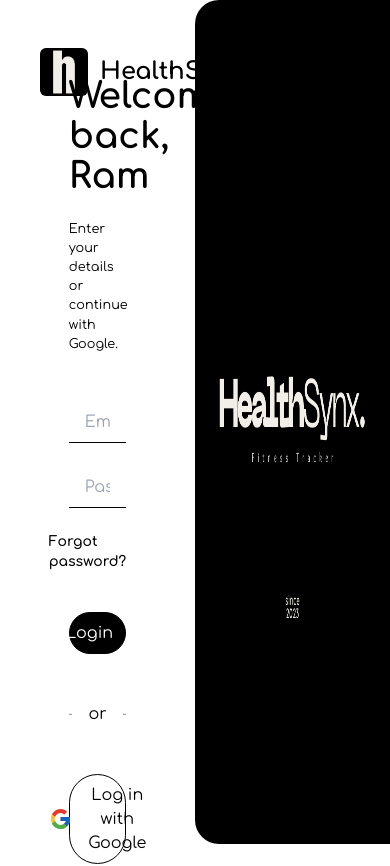
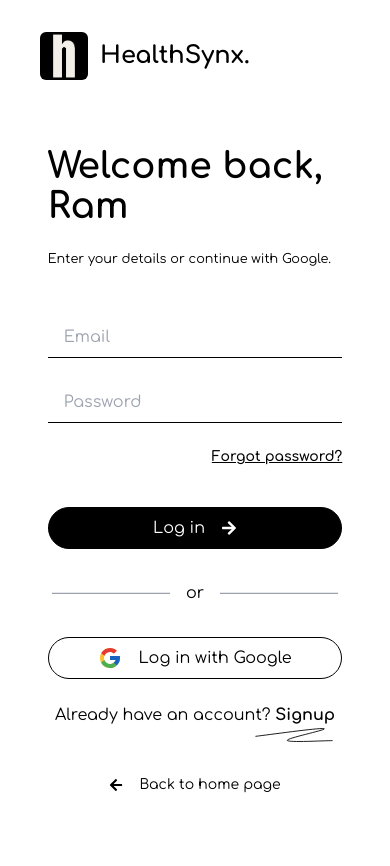
Before and after one commit to adityaj07/healthsynx, a React (Vite) app: page /login in a window 390 px wide. Shown: the top 866 px of the page. After the commit the page ends 844 px from the top, so only its background shows below. Built offline with nearby package versions, Linux system fonts and the light colour scheme.

Commit message:
update: Auth pages made responsive

```diff
--- a/src/pages/Forgotpassword.jsx
+++ b/src/pages/Forgotpassword.jsx
@@ -2,14 +2,16 @@
 import { Link } from "react-router-dom";
 import logo1 from "../assets/2.png";
 import logo from "../assets/HealthSynx.png";
-import line from "../assets/line.svg";
-import { FaArrowRight, FaArrowLeft } from "react-icons/fa";
+import line from "../assets/line.svg"
+import google from "../assets/google.svg"
+import { FaArrowRight, FaArrowLeft} from "react-icons/fa";
+
 
 const Forgotpassword = () => {
   return (
     <div className="w-screen h-screen">
-      <div className="grid grid-cols-2 ">
-        <div className="left flex flex-col px-10 py-12">
+      <div className="grid grid-cols-1 lg:grid-cols-2 ">
+        <div className="left flex flex-col px-10 py-8 md:py-12">
           <div className="logo flex gap-3 items-center">
             <img
               src={logo}
@@ -18,43 +20,32 @@
             />
             <span className="text-2xl font-extrabold">HealthSynx.</span>
           </div>
-          <div className="signup flex flex-col justify-center items-center mt-12 h-[80%]">
-            <div className="flex flex-col w-[50%] gap-6">
+          <div className="login flex flex-col justify-center items-center mt-20 md:mt-12 h-[80%]">
+            <div className="flex flex-col w-[95%] md:w-[50%] gap-6">
               <h1 className="text-4xl font-bold">Forgot password</h1>
               <small className="mb-6">
-                Enter your email to get a reset link
+                Enter your email and we'll send you a reset link.
               </small>
-
               <input
                 type="email"
                 placeholder="Email"
                 className="outline-none bg-transparent px-4 py-2 text-black border-black border-b-[1px]"
               />
 
-              <button className="bg-black text-white rounded-full w-full border-black border-[1px] px-4 py-2 flex items-center justify-center gap-4 hover:bg-white hover:text-black transition-colors duration-150">
-                Send link
+             <button className="bg-black text-white rounded-full w-full border-black border-[1px] px-4 py-2 flex items-center justify-center gap-4 hover:bg-white hover:text-black transition-colors duration-150">
+                Send
                 <FaArrowRight />
               </button>
-
-              <p className="text-center relative">
-                Remember your password?{" "}
-                <Link to="/login"><span className="font-bold cursor-pointer hover:underline">
-                  Login
-                </span></Link>
-                <img
-                  src={line}
-                  alt="line"
-                  className="absolute -top-2 right-5 w-[10rem]  -z-[5]"
-                />
+              <p className="text-center relative">Remember your password? <Link to="/login"><span className="font-bold cursor-pointer hover:underline">Login</span></Link>
+              <img src={line} alt="line" className="absolute -top-2 -right-8 md:right-5 w-[10rem]  -z-[5]"/>
               </p>
             </div>
-            <Link to="/"><p className="mt-24 text-sm flex items-center gap-4 cursor-pointer hover:underline">
-              <FaArrowLeft />
-              Back to home page
-            </p></Link>
+            <Link to="/"><p className="mt-12 md:mt-24 text-sm flex items-center gap-4 cursor-pointer hover:underline">
+            <FaArrowLeft/>
+              Back to home page</p></Link>
           </div>
         </div>
-        <div className="right bg-black flex justify-center items-center rounded-l-3xl h-screen">
+        <div className="right bg-black lg:flex justify-center items-center rounded-l-3xl h-screen hidden ">
           <img
             src={logo1}
             alt="healthsynx image"
--- a/src/pages/Login.jsx
+++ b/src/pages/Login.jsx
@@ -2,17 +2,15 @@
 import { Link } from "react-router-dom";
 import logo1 from "../assets/2.png";
 import logo from "../assets/HealthSynx.png";
-import line from "../assets/line.svg"
-import google from "../assets/google.svg"
-import { FaArrowRight, FaArrowLeft} from "react-icons/fa";
-
-
+import line from "../assets/line.svg";
+import google from "../assets/google.svg";
+import { FaArrowRight, FaArrowLeft } from "react-icons/fa";
 
 const Login = () => {
   return (
     <div className="w-screen h-screen">
-      <div className="grid grid-cols-2 ">
-        <div className="left flex flex-col px-10 py-12">
+      <div className="grid grid-cols-1 lg:grid-cols-2 ">
+        <div className="left flex flex-col px-10 py-8 md:py-12">
           <div className="logo flex gap-3 items-center">
             <img
               src={logo}
@@ -21,13 +19,12 @@
             />
             <span className="text-2xl font-extrabold">HealthSynx.</span>
           </div>
-          <div className="Login flex flex-col justify-center items-center mt-12 h-[80%]">
-            <div className="flex flex-col w-[50%] gap-6">
-              <h1 className="text-4xl font-bold">Welcome back, <span>Ram</span></h1>
+          <div className="signup flex flex-col justify-center items-center mt-20 md:mt-12 h-[80%]">
+            <div className="flex flex-col w-[95%] md:w-[50%] gap-6">
+              <h1 className="text-4xl font-bold">Welcome back, Ram</h1>
               <small className="mb-6">
                 Enter your details or continue with Google.
               </small>
-
               <input
                 type="email"
                 placeholder="Email"
@@ -38,32 +35,47 @@
                 placeholder="Password"
                 className="outline-none bg-transparent px-4 py-2 text-black border-black border-b-[1px]"
               />
-              <Link to="/forgotpassword"><div className="flex justify-end items-center font-semibold hover:underline cursor-pointer text-sm mb-4">
-               Forgot password?
-              </div></Link>
-             <button className="bg-black text-white rounded-full w-full border-black border-[1px] px-4 py-2 flex items-center justify-center gap-4 hover:bg-white hover:text-black transition-colors duration-150">
-                Login
+              <Link to="/forgotpassword">
+                <div className="flex justify-end items-center font-semibold underline md:hover:underline cursor-pointer text-sm mb-4">
+                  Forgot password?
+                </div>
+              </Link>
+              <button className="bg-black text-white rounded-full w-full border-black border-[1px] px-4 py-2 flex items-center justify-center gap-4 hover:bg-white hover:text-black transition-colors duration-150">
+                Log in
                 <FaArrowRight />
               </button>
-              <div className="OR flex items-center justify-center my-6">
+              <div className="OR flex items-center justify-center my-2 md:my-6">
                 <hr className="w-[40%] h-[2px] bg-gray-400" />
                 <p className="text-center mx-4">or</p>
                 <hr className="w-[40%] h-[2px] bg-gray-400" />
               </div>
               <button className="bg-white text-black rounded-full w-full border-black border-[1px] px-4 py-2 flex items-center justify-center gap-4 hover:bg-black hover:text-white transition-colors duration-150">
-                <img src={google} alt="google" className="w-[1.5rem]"/>
+                <img src={google} alt="google" className="w-[1.5rem]" />
                 Log in with Google
               </button>
-              <p className="text-center relative">Don't have an account? <Link to="/signup"><span className="font-bold cursor-pointer hover:underline">Signup</span></Link>
-              <img src={line} alt="line" className="absolute -top-2 right-5 w-[10rem]  -z-[5]"/>
+              <p className="text-center relative">
+                Already have an account?{" "}
+                <Link to="/signup">
+                  <span className="font-bold cursor-pointer hover:underline">
+                    Signup
+                  </span>
+                </Link>
+                <img
+                  src={line}
+                  alt="line"
+                  className="absolute -top-2 -right-8 md:right-5 w-[10rem]  -z-[5]"
+                />
               </p>
             </div>
-            <Link to="/"><p className="mt-24 text-sm flex items-center gap-4 cursor-pointer hover:underline">
-            <FaArrowLeft/>
-              Back to home page</p></Link>
+            <Link to="/">
+              <p className="mt-12 md:mt-24 text-sm flex items-center gap-4 cursor-pointer hover:underline">
+                <FaArrowLeft />
+                Back to home page
+              </p>
+            </Link>
           </div>
         </div>
-        <div className="right bg-black flex justify-center items-center rounded-l-3xl h-screen">
+        <div className="right bg-black lg:flex justify-center items-center rounded-l-3xl h-screen hidden ">
           <img
             src={logo1}
             alt="healthsynx image"
--- a/src/pages/Signup.jsx
+++ b/src/pages/Signup.jsx
@@ -10,8 +10,8 @@
 const Signup = () => {
   return (
     <div className="w-screen h-screen">
-      <div className="grid grid-cols-2 ">
-        <div className="left flex flex-col px-10 py-12">
+      <div className="grid grid-cols-1 lg:grid-cols-2 ">
+        <div className="left flex flex-col px-10 py-8 md:py-12">
           <div className="logo flex gap-3 items-center">
             <img
               src={logo}
@@ -20,8 +20,8 @@
             />
             <span className="text-2xl font-extrabold">HealthSynx.</span>
           </div>
-          <div className="signup flex flex-col justify-center items-center mt-12 h-[80%]">
-            <div className="flex flex-col w-[50%] gap-6">
+          <div className="signup flex flex-col justify-center items-center mt-20 md:mt-12 h-[80%]">
+            <div className="flex flex-col w-[95%] md:w-[50%] gap-6">
               <h1 className="text-4xl font-bold">Create your account</h1>
               <small className="mb-6">
                 Get Started with tracking your fitness.
@@ -45,7 +45,7 @@
                 Sign up
                 <FaArrowRight />
               </button>
-              <div className="OR flex items-center justify-center my-6">
+              <div className="OR flex items-center justify-center my-2 md:my-6">
                 <hr className="w-[40%] h-[2px] bg-gray-400" />
                 <p className="text-center mx-4">or</p>
                 <hr className="w-[40%] h-[2px] bg-gray-400" />
@@ -55,15 +55,15 @@
                 Sign up with Google
               </button>
               <p className="text-center relative">Already have an account? <Link to="/login"><span className="font-bold cursor-pointer hover:underline">Login</span></Link>
-              <img src={line} alt="line" className="absolute -top-2 right-5 w-[10rem]  -z-[5]"/>
+              <img src={line} alt="line" className="absolute -top-2 -right-8 md:right-5 w-[10rem] -z-[5]"/>
               </p>
             </div>
-            <Link to="/"><p className="mt-24 text-sm flex items-center gap-4 cursor-pointer hover:underline">
+            <Link to="/"><p className="mt-12 md:mt-24 text-sm flex items-center gap-4 cursor-pointer hover:underline">
             <FaArrowLeft/>
               Back to home page</p></Link>
           </div>
         </div>
-        <div className="right bg-black flex justify-center items-center rounded-l-3xl h-screen">
+        <div className="right bg-black lg:flex justify-center items-center rounded-l-3xl h-screen hidden ">
           <img
             src={logo1}
             alt="healthsynx image"
```
